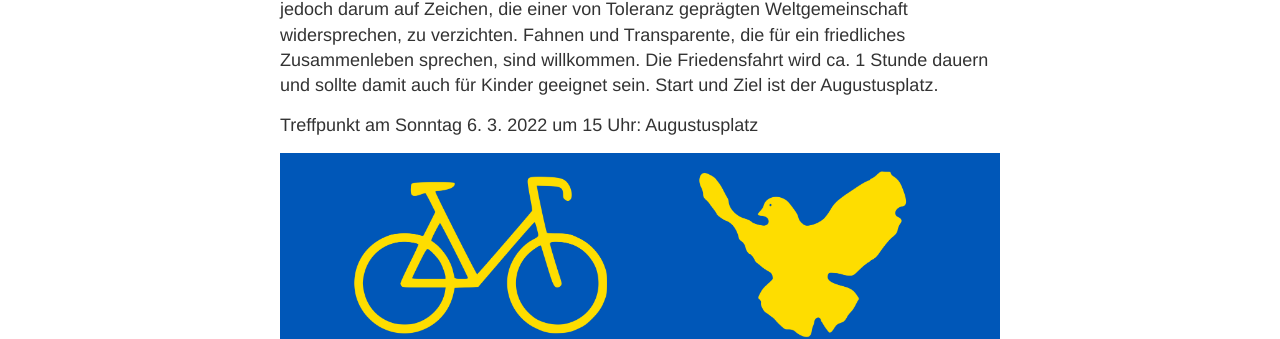
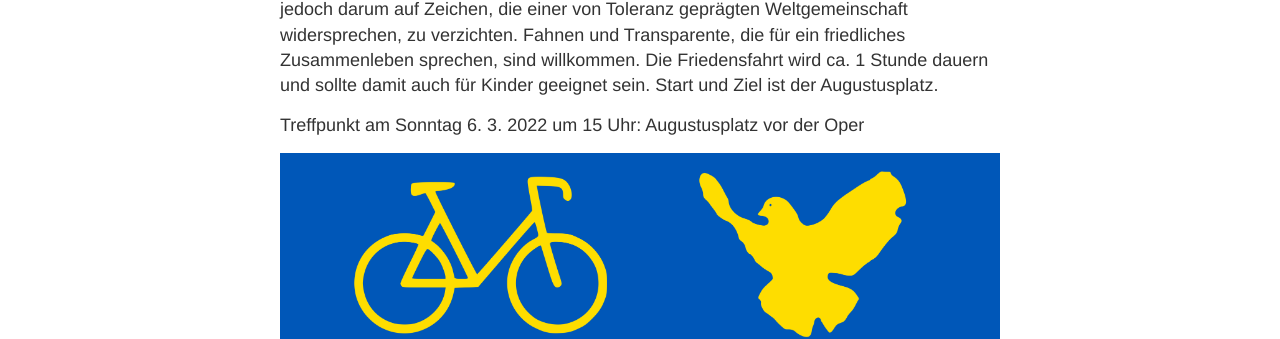
Before and after one commit to s4f-leipzig/s4f-leipzig.github.io, a Jekyll site: the page built from index.md, in a window 1280 px wide. Shown: the part 808-1147 px from the top of the page. Built offline with Jekyll 4.4.1, drawn with Linux system fonts in a browser that asks for light colours.

Commit message:
Update index.md

```diff
--- a/index.md
+++ b/index.md
@@ -10,7 +10,7 @@
 
 Wir freuen uns über alle, die ebenfalls zur Teilnahme an der Friedensfahrt einladen, bitten jedoch darum auf Zeichen, die einer von Toleranz geprägten Weltgemeinschaft widersprechen, zu verzichten. Fahnen und Transparente, die für ein friedliches Zusammenleben sprechen, sind willkommen. Die Friedensfahrt wird ca. 1 Stunde dauern und sollte damit auch für Kinder geeignet sein. Start und Ziel ist der Augustusplatz.
 
-Treffpunkt am Sonntag 6. 3. 2022 um 15 Uhr: Augustusplatz
+Treffpunkt am Sonntag 6. 3. 2022 um 15 Uhr: Augustusplatz vor der Oper
 
 ![](/images/Friedensfahrt.png)
 
```
